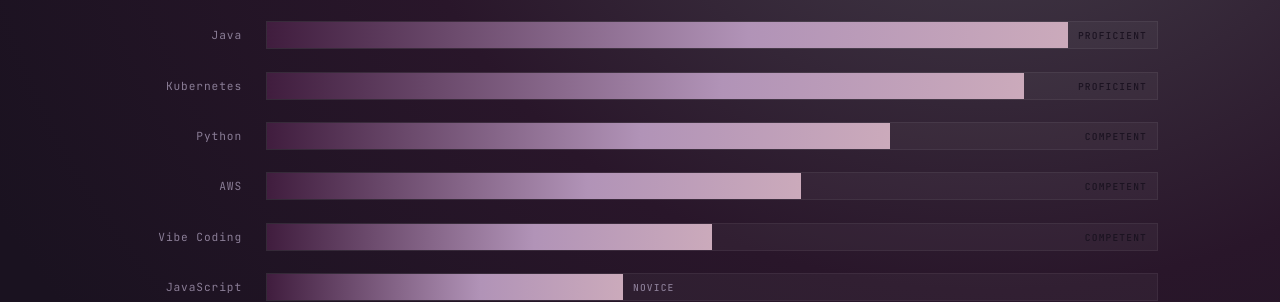
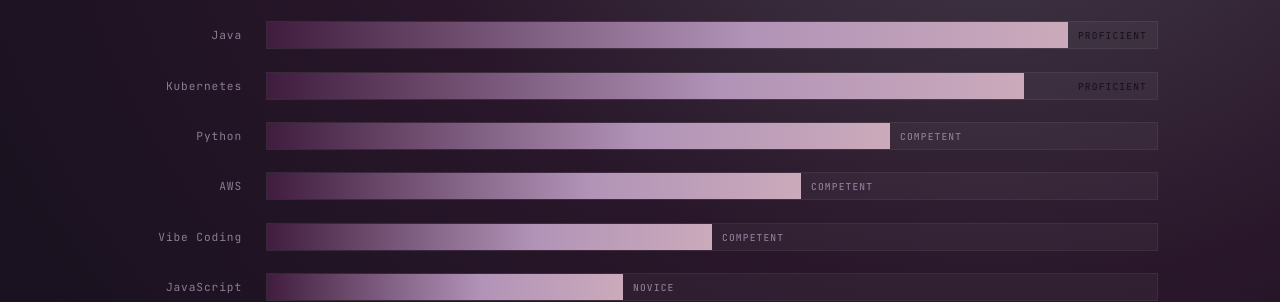
Before and after one commit to arseniciodide/assia-dev, a plain HTML site: page index.html in a window 1280 px wide. Shown: the part 2104-2406 px from the top of the page. Drawn offline with nearby package versions, Linux system fonts and the light colour scheme.

Commit message:
Update index.html

```diff
--- a/index.html
+++ b/index.html
@@ -1023,7 +1023,7 @@
   ];
   const skillsChart = document.getElementById('skillsChart');
   skills.forEach(s => {
-    const isInside = s.pct > 0.45;
+    const isInside = s.pct > 0.70;
     skillsChart.innerHTML += `
       <div class="skill-row">
         <div class="skill-name">${s.name}</div>
```
